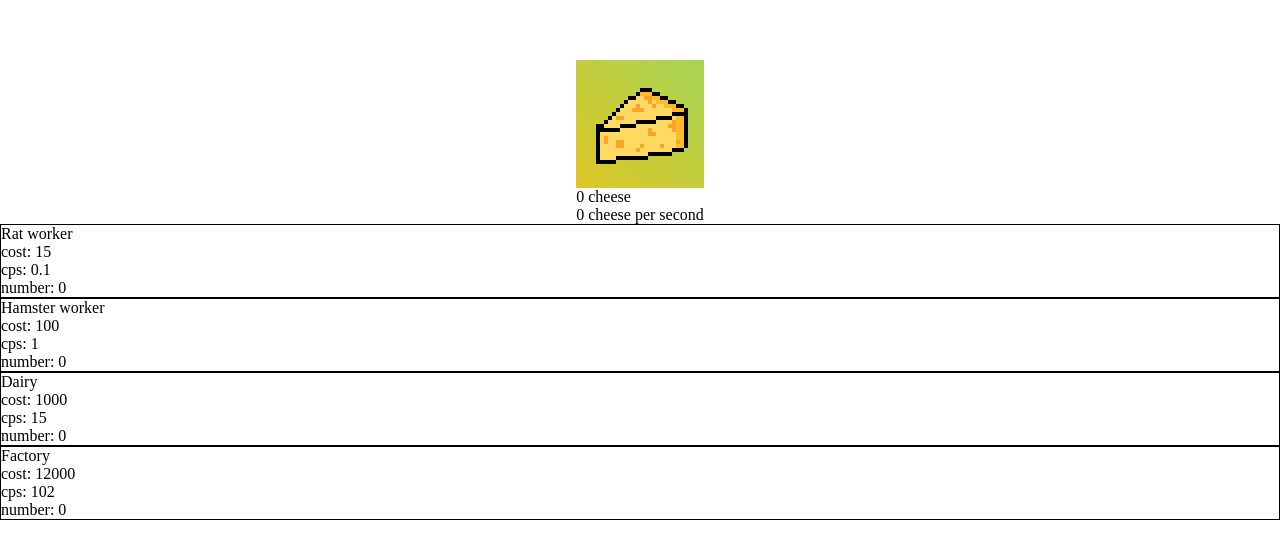
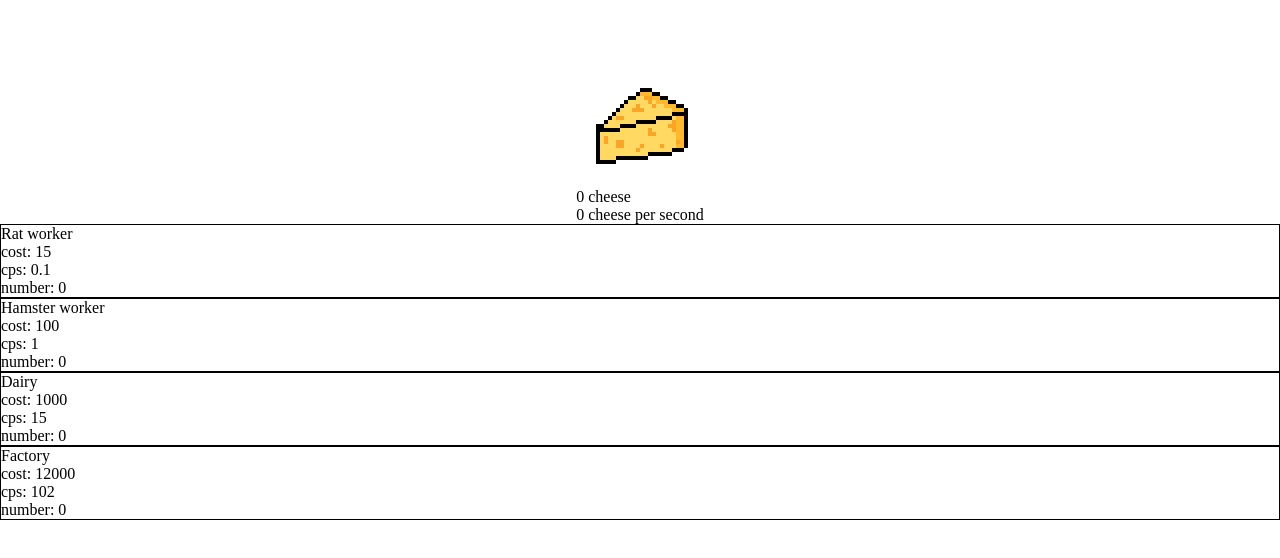
Before and after one commit to undarmin/cheese-clicker, a plain HTML site: page index.html in a window 1280 px wide. Shown: the part 110-668 px from the top of the page. Drawn offline with Linux system fonts and the light colour scheme.

Commit message:
Remove gradient

```diff
--- a/style.css
+++ b/style.css
@@ -14,7 +14,6 @@ body {
 #cheese {
     width: 8rem;
     height: 8rem;
-    background: linear-gradient(45deg, #dfc625, #a8d555);
 }
 
 .buildings {
```
